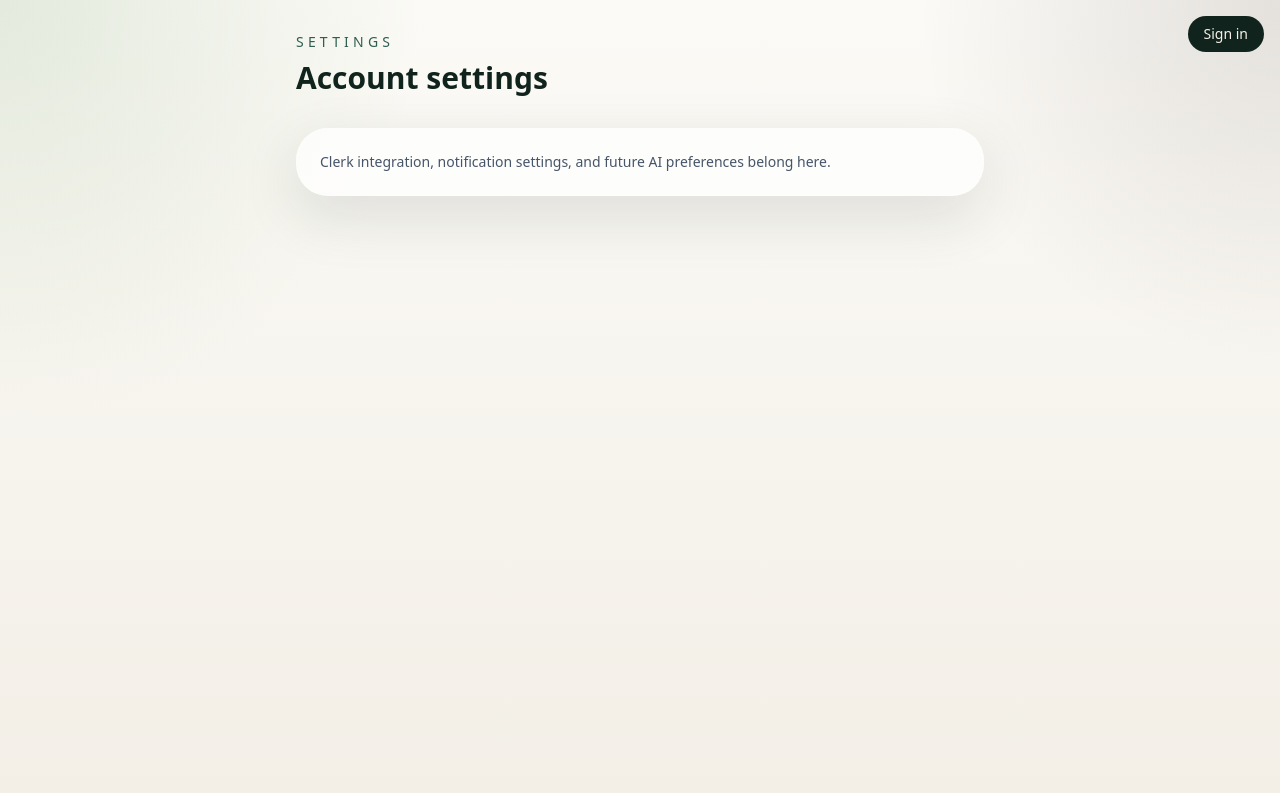
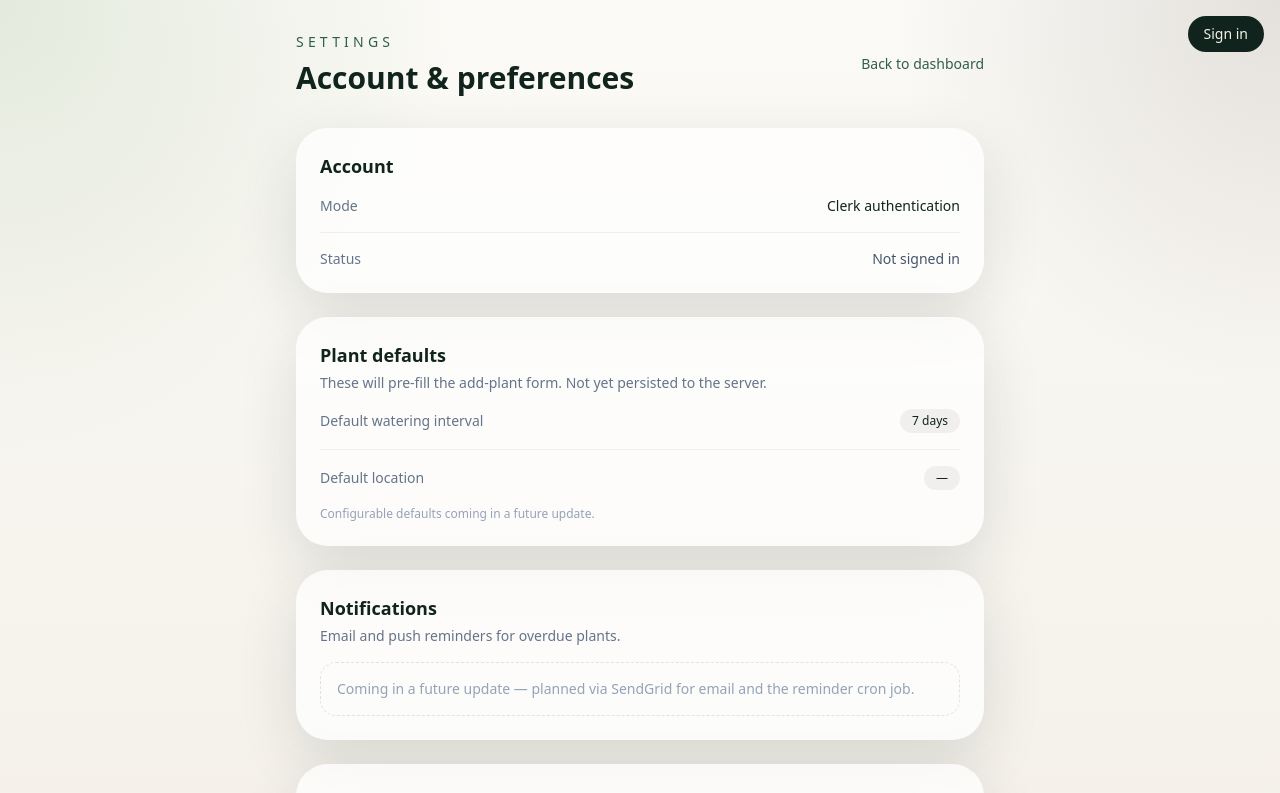
Before and after one commit to davelle324/plant_dashboard, a Next.js app in the folder apps/web/: page /settings in a window 1280 px wide. Shown: the top 793 px of the page. Built offline with nearby package versions, Linux system fonts and the light colour scheme; no server answers.

Commit message:
Added settings

```diff
--- a/apps/web/app/dashboard/page.tsx
+++ b/apps/web/app/dashboard/page.tsx
@@ -14,9 +14,14 @@ export default async function DashboardPage() {
           <p className="text-sm uppercase tracking-[0.3em] text-moss">Dashboard</p>
           <h1 className="mt-2 text-3xl font-semibold text-ink">Your plants, health, and reminders</h1>
         </div>
-        <Link href="/" className="text-sm font-medium text-moss underline-offset-4 hover:underline">
-          Back home
-        </Link>
+        <div className="flex items-center gap-4">
+          <Link href="/settings" className="text-sm font-medium text-moss underline-offset-4 hover:underline">
+            Settings
+          </Link>
+          <Link href="/" className="text-sm font-medium text-moss underline-offset-4 hover:underline">
+            Back home
+          </Link>
+        </div>
       </div>
 
       <section className="mt-8 grid gap-4 md:grid-cols-3">
--- a/apps/web/app/settings/page.tsx
+++ b/apps/web/app/settings/page.tsx
@@ -1,12 +1,122 @@
-export default function SettingsPage() {
+import Link from "next/link";
+import { auth, currentUser } from "@clerk/nextjs/server";
+
+const clerkPublishableKey = process.env.NEXT_PUBLIC_CLERK_PUBLISHABLE_KEY;
+
+async function getAccountInfo() {
+  if (!clerkPublishableKey) {
+    return { id: "dev-user", email: null, mode: "local" as const };
+  }
+  const { userId } = await auth();
+  if (!userId) {
+    return { id: null, email: null, mode: "clerk-signedout" as const };
+  }
+  const user = await currentUser();
+  return {
+    id: userId,
+    email: user?.emailAddresses[0]?.emailAddress ?? null,
+    mode: "clerk" as const,
+  };
+}
+
+export default async function SettingsPage() {
+  const account = await getAccountInfo();
+
   return (
     <main className="mx-auto min-h-screen max-w-3xl px-6 py-8 md:px-10">
-      <p className="text-sm uppercase tracking-[0.3em] text-moss">Settings</p>
-      <h1 className="mt-2 text-3xl font-semibold text-ink">Account settings</h1>
-      <div className="mt-8 rounded-[2rem] bg-white/75 p-6 shadow-soft">
-        <p className="text-sm text-slate-600">
-          Clerk integration, notification settings, and future AI preferences belong here.
-        </p>
+      <div className="flex items-center justify-between">
+        <div>
+          <p className="text-sm uppercase tracking-[0.3em] text-moss">Settings</p>
+          <h1 className="mt-2 text-3xl font-semibold text-ink">Account &amp; preferences</h1>
+        </div>
+        <Link href="/dashboard" className="text-sm font-medium text-moss underline-offset-4 hover:underline">
+          Back to dashboard
+        </Link>
+      </div>
+
+      <div className="mt-8 space-y-6">
+
+        {/* Account */}
+        <section className="rounded-[2rem] bg-white/75 p-6 shadow-soft">
+          <h2 className="text-lg font-semibold text-ink">Account</h2>
+          <dl className="mt-4 space-y-4 text-sm">
+            <div className="flex items-start justify-between gap-4 border-b border-black/5 pb-4">
+              <dt className="text-slate-500">Mode</dt>
+              <dd className="font-medium text-ink">
+                {account.mode === "local" ? "Local dev (no auth)" : "Clerk authentication"}
+              </dd>
+            </div>
+            {account.mode === "local" && (
+              <div className="flex items-start justify-between gap-4 border-b border-black/5 pb-4">
+                <dt className="text-slate-500">User</dt>
+                <dd className="font-mono text-xs text-slate-600">dev-user</dd>
+              </div>
+            )}
+            {account.mode === "clerk" && (
+              <>
+                <div className="flex items-start justify-between gap-4 border-b border-black/5 pb-4">
+                  <dt className="text-slate-500">Email</dt>
+                  <dd className="font-medium text-ink">{account.email ?? "—"}</dd>
+                </div>
+                <div className="flex items-start justify-between gap-4">
+                  <dt className="text-slate-500">User ID</dt>
+                  <dd className="font-mono text-xs text-slate-600">{account.id}</dd>
+                </div>
+              </>
+            )}
+            {account.mode === "clerk-signedout" && (
+              <div className="flex items-start justify-between gap-4">
+                <dt className="text-slate-500">Status</dt>
+                <dd className="text-slate-600">Not signed in</dd>
+              </div>
+            )}
+          </dl>
+        </section>
+
+        {/* Plant defaults */}
+        <section className="rounded-[2rem] bg-white/75 p-6 shadow-soft">
+          <h2 className="text-lg font-semibold text-ink">Plant defaults</h2>
+          <p className="mt-1 text-sm text-slate-500">
+            These will pre-fill the add-plant form. Not yet persisted to the server.
+          </p>
+          <dl className="mt-4 space-y-4 text-sm">
+            <div className="flex items-center justify-between gap-4 border-b border-black/5 pb-4">
+              <dt className="text-slate-500">Default watering interval</dt>
+              <dd className="rounded-full bg-black/5 px-3 py-1 text-xs font-medium text-ink">7 days</dd>
+            </div>
+            <div className="flex items-center justify-between gap-4">
+              <dt className="text-slate-500">Default location</dt>
+              <dd className="rounded-full bg-black/5 px-3 py-1 text-xs font-medium text-ink">—</dd>
+            </div>
+          </dl>
+          <p className="mt-4 text-xs text-slate-400">
+            Configurable defaults coming in a future update.
+          </p>
+        </section>
+
+        {/* Notifications */}
+        <section className="rounded-[2rem] bg-white/75 p-6 shadow-soft">
+          <h2 className="text-lg font-semibold text-ink">Notifications</h2>
+          <p className="mt-1 text-sm text-slate-500">
+            Email and push reminders for overdue plants.
+          </p>
+          <div className="mt-4 rounded-2xl border border-dashed border-black/10 p-4 text-sm text-slate-400">
+            Coming in a future update — planned via SendGrid for email and the reminder cron job.
+          </div>
+        </section>
+
+        {/* AI */}
+        <section className="rounded-[2rem] bg-white/75 p-6 shadow-soft">
+          <h2 className="text-lg font-semibold text-ink">AI assistant</h2>
+          <p className="mt-1 text-sm text-slate-500">
+            Ask questions about your plants using a local LLM.
+          </p>
+          <div className="mt-4 rounded-2xl border border-dashed border-black/10 p-4 text-sm text-slate-400">
+            Phase 2 — planned via Ollama (Llama 3.1 8B or Qwen 8B). The backend stub is already live at{" "}
+            <code className="font-mono">POST /ai/ask</code>.
+          </div>
+        </section>
+
       </div>
     </main>
   );
```
Also changed, not shown: 1 other file (tests, documents, lock files or other folders).
